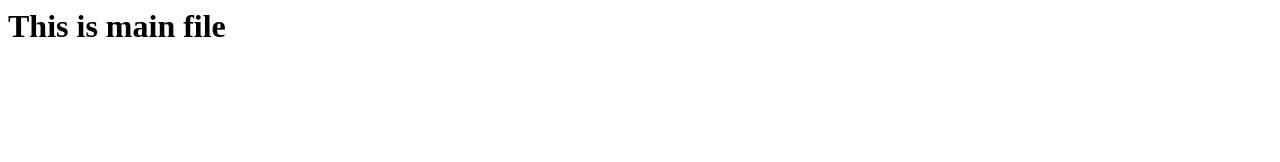
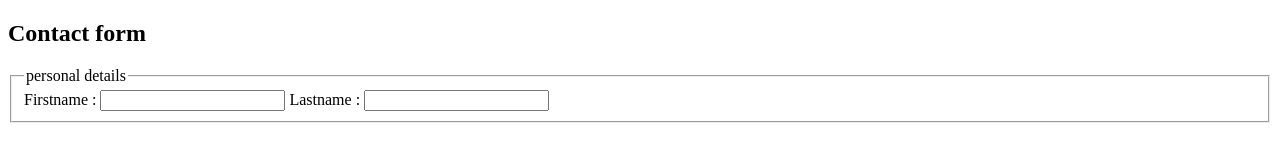
Before and after one commit to DhruvAsati/Geekster_Development, a plain HTML site: page HTML/index.html in a window 1280 px wide. Drawn offline with Linux system fonts and the light colour scheme.

Commit message:
CSS file

```diff
--- a/HTML/index.html
+++ b/HTML/index.html
@@ -1,8 +1,20 @@
-<html>
-<head></head>
+<!DOCTYPE html>
+<html lang="en">
+<head>
+    <meta charset="UTF-8">
+    <meta name="viewport" content="width=device-width, initial-scale=1.0">
+    <title>Form Project</title>
+</head>
 <body>
- <h1> This is main file </h1>
+    <h2>Contact form</h2>
+<form>
+    <fieldset>
+        <legend>personal details</legend>
+        Firstname : <input type="text" name = "first name">
+        Lastname : <input type="text" name = "last name">
+</fieldset>
+
+</form>
 
 </body>
-
 </html>
--- /dev/null
+++ b/HTML/style.css
@@ -0,0 +1,4 @@
+h2 {
+    color: red;
+    font-family: 'Franklin Gothic Medium', 'Arial Narrow', Arial, sans-serif;
+}
```
Also changed, not shown: web.txt (deleted).
